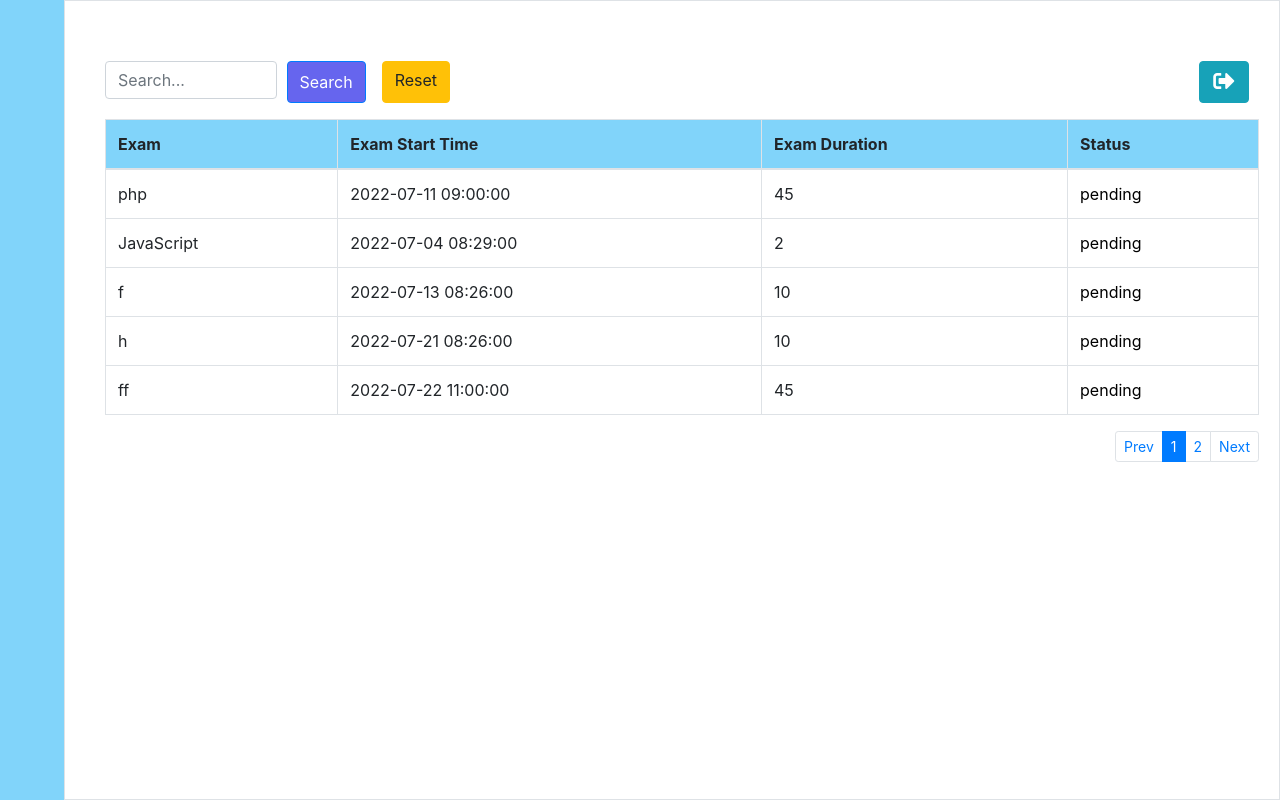
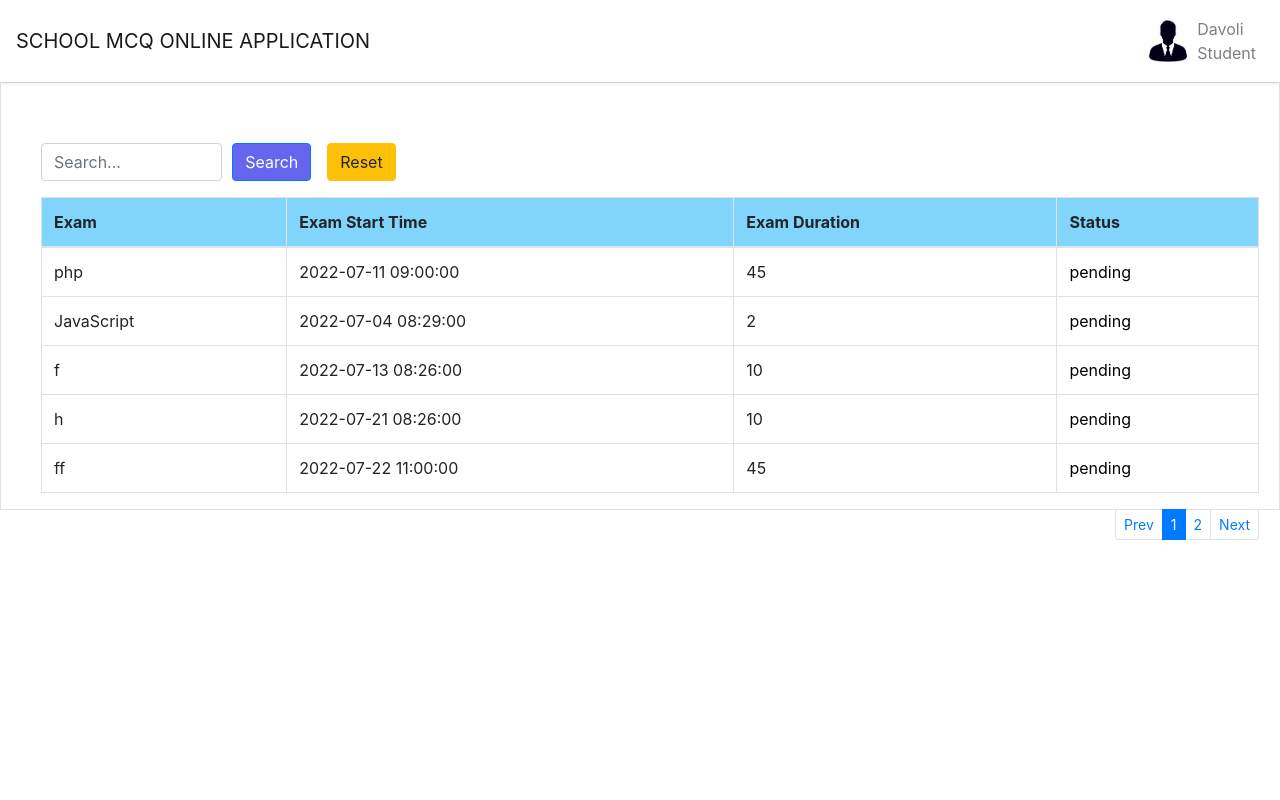
Before and after one commit to Majeedkhan7/student-MCQ-online-exam-management-system, a PHP site: page /Student/student_home.php in a window 1280 px wide. Run offline with PHP 8.4, Linux system fonts and the light colour scheme; the visitor is signed in with stand-in values (Sample User, id 1); data comes from the database, SQL or seed files in the repository; some libraries are stand-ins or nearby versions.

Commit message:
student Home updated

```diff
--- a/FRONT-END AND BACK-END/Student/student_home.php
+++ b/FRONT-END AND BACK-END/Student/student_home.php
@@ -14,16 +14,21 @@
 <link rel="stylesheet" href="https://cdnjs.cloudflare.com/ajax/libs/animate.css/4.1.1/animate.min.css" integrity="sha512-c42qTSw/wPZ3/5LBzD+Bw5f7bSF2oxou6wEb+I/lqeaKV5FDIfMvvRp772y4jcJLKuGUOpbJMdg/BTl50fJYAw==" crossorigin="anonymous" referrerpolicy="no-referrer" />
 <link rel="stylesheet" href="https://cdnjs.cloudflare.com/ajax/libs/limonte-sweetalert2/11.1.9/sweetalert2.min.css" integrity="sha512-cyIcYOviYhF0bHIhzXWJQ/7xnaBuIIOecYoPZBgJHQKFPo+TOBA+BY1EnTpmM8yKDU4ZdI3UGccNGCEUdfbBqw==" crossorigin="anonymous" referrerpolicy="no-referrer" /><script src="https://cdnjs.cloudflare.com/ajax/libs/limonte-sweetalert2/11.1.9/sweetalert2.all.min.js" integrity="sha512-IZ95TbsPTDl3eT5GwqTJH/14xZ2feLEGJRbII6bRKtE/HC6x3N4cHye7yyikadgAsuiddCY2+6gMntpVHL1gHw==" crossorigin="anonymous" referrerpolicy="no-referrer"></script>
 </head>
-
 <body>
 <?php
 session_start();
+require '../database_connection.php';
 
 if (!isset($_SESSION['student_login_id']))
 {
   header("Location: ../index.php?error=You Need To Login First");
   exit();
 }
+
+$userdata="SELECT * FROM mcqsystem.students where user_login_id='$_SESSION[student_login_id]'";
+$userresult=mysqli_query($conn,$userdata);
+$userdetails=mysqli_fetch_assoc($userresult);
+
 
 if(isset($_GET['error'])){
 echo"<script>Swal.fire({
@@ -40,9 +45,30 @@ echo"<script>Swal.fire({
 
 }
  ?>
-    <div style="height:100%;">
-        <div class="side">
+<nav class="shadow-sm navbar navbar-expand-lg navbar-light bg-ligh bg-white rounded">
+  <a class="navbar-brand" href="#">SCHOOL MCQ ONLINE APPLICATION</a>
+  <button class="navbar-toggler" type="button" data-toggle="collapse" data-target="#navbarNavDropdown" aria-controls="navbarNavDropdown" aria-expanded="false" aria-label="Toggle navigation">
+    <span class="navbar-toggler-icon"></span>
+  </button>
+
+    <ul class="navbar-nav ml-auto">
+    <div class="user-box dropdown">
+						<a class="d-flex align-items-center nav-link  dropdown-toggle-nocaret" href="#" role="button" data-toggle="dropdown"  aria-expanded="false">
+							<img src="../assets/u.jpg" width="50" class="rounded-circle" alt="user avatar">
+							<div class="user-info ps-3 ml-1">
+								<p class="user-name mb-0"><?php echo $userdetails['name']; ?></p>
+								<p class="designattion mb-0">Student</p>
 							</div>
+						</a>
+            <div class="dropdown-menu dropdown-menu-right dropdown-menu-animated profile-dropdown">
+                    <a class="dropdown-item text-danger" href="../logout.php">Logout</a>
+             </div>
+		  </div>
+    </ul>
+  </div>
+</nav>
+
+
         <div class="side2 border">
             <div class="main">
               <form action="" method="POST">
@@ -51,7 +77,7 @@ echo"<script>Swal.fire({
                     <button type="submit" class="btn btn-primary btnsearch" name="search">Search</button>
                     <a href="student_home.php" class="btn btn-warning ml-3">Reset</a>
               </form>
-              <a href="../logout.php" class="btn btn-info btn  p-2 ml-auto" style="width: 50px;"><i class="fas fa-sign-out-alt fa-lg"></i></a>
+
                 </div>
                 <table class="table table-bordered">
                   <thead>
@@ -71,6 +97,8 @@ echo"<script>Swal.fire({
                       $sql1="SELECT  exams.id AS id, exams.name AS name, exams.dateandtime AS dateandtime,exams.duration AS duration,student_has_exam.Examstatus AS Examstatus FROM mcqsystem.exams left join mcqsystem.student_has_exam on mcqsystem.exams.id = mcqsystem.student_has_exam.Exam_id and (mcqsystem.student_has_exam.student_id = 1 or mcqsystem.student_has_exam.student_id is null) where mcqsystem.exams.status = 'published' AND exams.name LIKE '%$_POST[searchvalue]%'";
                     }
                       $result1=mysqli_query($conn,$sql1);
+                      if(mysqli_num_rows($result1)>0)
+                      {
                         while ($row=mysqli_fetch_array($result1))
                         {
                          echo"<tr class='content'>";
@@ -84,14 +112,20 @@ echo"<script>Swal.fire({
                          }
                          echo"</tr>";
                         }
+                         echo" </tbody>
+                         </table>
+                         <nav class='bar'>
+                           <ul class='pagination justify-content-center pagination-sm'>
+                           </ul>
+                       </nav> ";
+
+                      }else{
+                        echo'<tr><td colspan="4" class="text-center">NO DATA AVAILABLE</td></tr>';
+                        echo" </tbody></table>";
+                      }
+
                     ?>
-                  </tbody>
-                </table>
-                <nav class="bar">
-                  <ul class="pagination justify-content-center pagination-sm">
-                  </ul>
-              </nav>
-              </div>
+
               </div>
         </div>
 </body>
--- a/FRONT-END AND BACK-END/assets/css/student/student_home.css
+++ b/FRONT-END AND BACK-END/assets/css/student/student_home.css
@@ -1,17 +1,4 @@
-html,body {
-    height: 100%;
-  }
-      .side{
-          height: 100%;
-          background-color:#81d4fa;
-          width: 5%;
-          float: left;
 
-      }
-      .side2{
-          height: 100%;
-          margin-left: 5%;
-      }
       .main{
           margin-left: 40px;
           margin-right: 20px;
```
Also changed, not shown: k.html (added, +34 -0 lines), FRONT-END AND BACK-END/assets/l-3.jpg (added), FRONT-END AND BACK-END/assets/u.jpg (added). Lines whose indentation alone changed are shown as unchanged.
